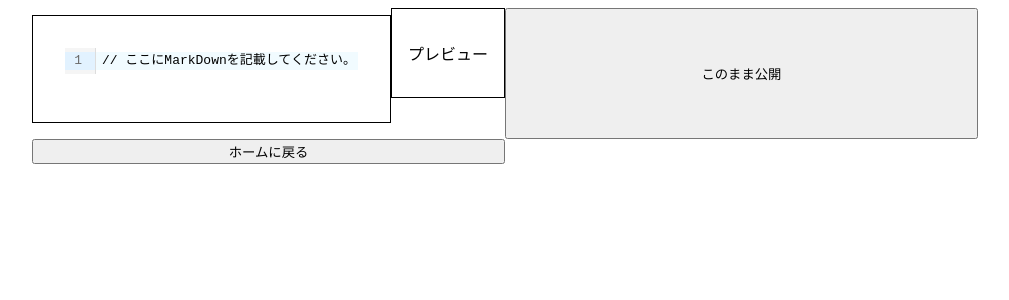
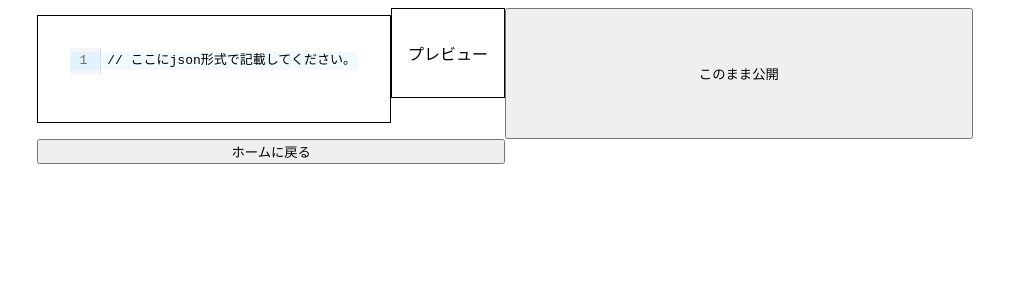
Before and after one commit to Koufuu15/MangaDown, a Vue app: page /write-md in a window 1280 px wide. Shown: the top 300 px of the page, without its empty margins (135-1144 px from the left). Built offline with nearby package versions, Linux system fonts and the light colour scheme.

Commit message:
タブとjsonを追加

```diff
--- a/src/components/writeMD.vue
+++ b/src/components/writeMD.vue
@@ -4,8 +4,9 @@ import { useRouter } from 'vue-router'
 import { ref, onMounted } from 'vue'
 
 import { EditorView, basicSetup } from 'codemirror'
-import { markdown } from '@codemirror/lang-markdown'
-import { languages } from '@codemirror/language-data'
+import { json } from '@codemirror/lang-json'
+import { indentWithTab } from "@codemirror/commands"
+import { keymap } from "@codemirror/view"
 
 const router = useRouter()
 const editor = ref(null)
@@ -14,17 +15,17 @@ let content = ""
 if (localStorage.getItem('content')) {
   content = localStorage.getItem('content')
 } else {
-  content = "// ここにMarkDownを記載してください。"
+  content = "// ここにjson形式で記載してください。"
 }
 
 onMounted(() => {
   new EditorView({
-    // TODO: what's doc?
     doc: content,
     extensions: [
-        basicSetup,
-        markdown({ codeLanguages: languages })
-      ],
+      basicSetup,
+      keymap.of([indentWithTab]),
+      json()
+    ],
     parent: editor.value,
   })
 })
```
